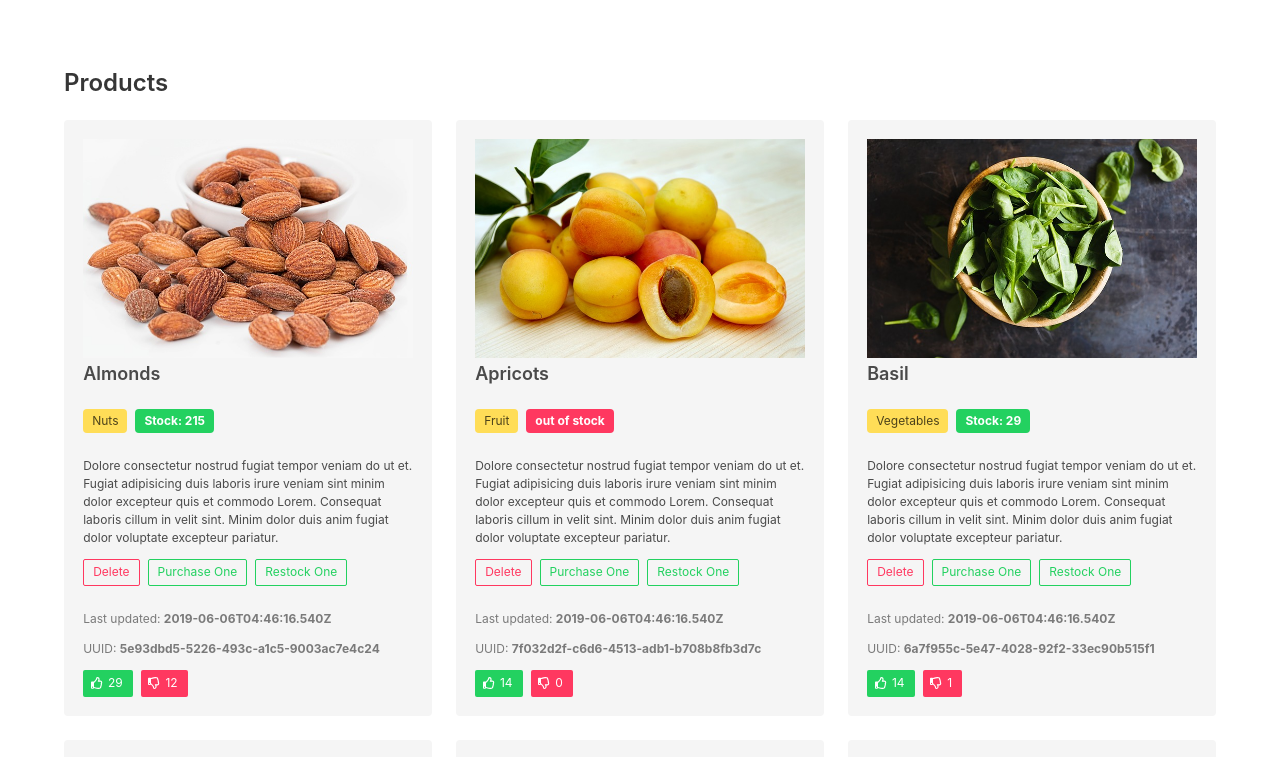
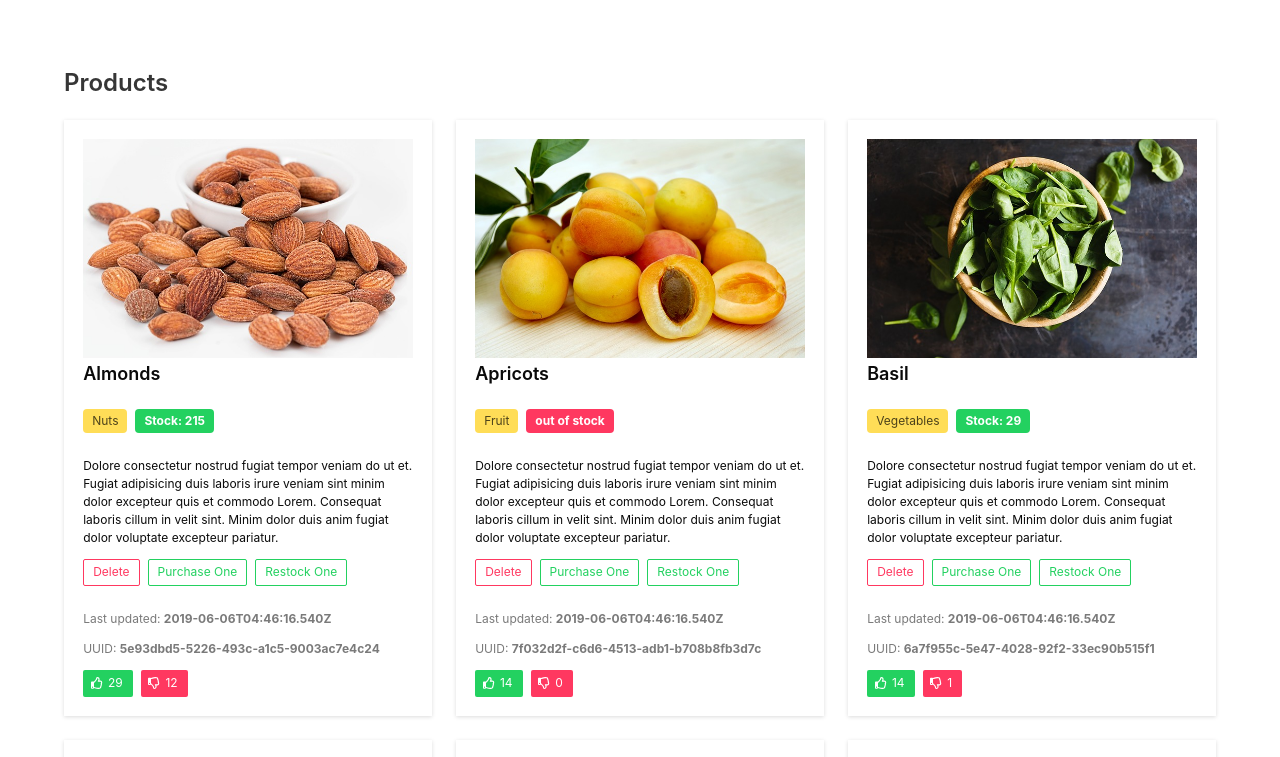
Before and after one commit to danielc92/react-grocery-app, a React (Create React App) app: page /#/ in a window 1280 px wide. Shown: the part 960-1717 px from the top of the page. Built offline with nearby package versions, Linux system fonts and the light colour scheme.

Commit message:
Chagned card style

```diff
--- a/public/index.html
+++ b/public/index.html
@@ -15,6 +15,10 @@
       .notification {
         padding: 1.2rem !important;
       }
+
+      .section {
+        background-color: '#fafafa' !important;
+      }
     </style>
     <title>Daniel's Grocery React App</title>
   </head>
--- a/src/GroceryDetail.js
+++ b/src/GroceryDetail.js
@@ -24,7 +24,8 @@ export default class GroceryDetail extends Component {
         return (
 <React.Fragment>
     <article className="column is-one-quarter-fullhd is-one-third-desktop">
-        <div className="notification">
+        <div className="notification is-white"
+        style={{boxShadow:'0 1px 4px 0 rgba(0,0,0,.14)', borderRadius:0}}>
             <div className="content">
                 <img src={'./images/' + this.props.item.image_name}></img>
                 <h5 className="title">{this.props.item.name}</h5>
```
Also changed, not shown: 1 other file (tests, documents, lock files or other folders).
